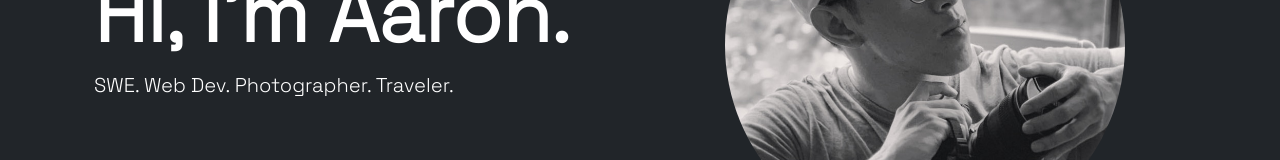
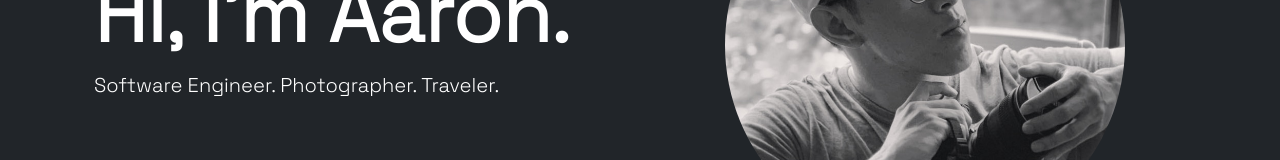
Before and after one commit to aarozhang/portfolio, a React (Create React App) app: page / in a window 1280 px wide. Shown: the part 275-435 px from the top of the page. Built offline with nearby package versions, Linux system fonts and the light colour scheme.

Commit message:
Reverting title's subtitle

```diff
--- a/src/components/Title/title.jsx
+++ b/src/components/Title/title.jsx
@@ -33,7 +33,9 @@ function Title() {
 					}}
 				>
 					<h1 class="display-1 fw-bold lh-1 mb-3">Hi, I'm Aaron.</h1>
-					<p class="lead">SWE. Web Dev. Photographer. Traveler.</p>
+					<p class="lead">
+						Software Engineer. Photographer. Traveler.
+					</p>
 				</motion.div>
 			</div>
 		</div>
```
